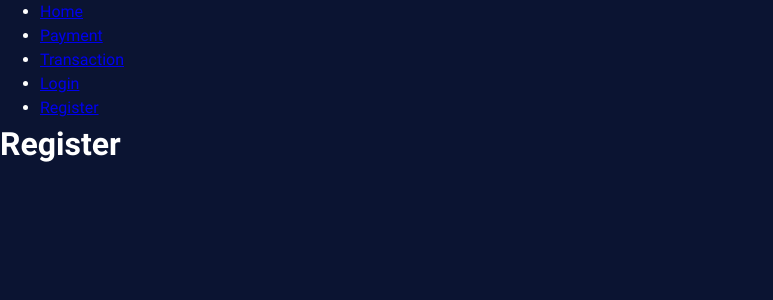
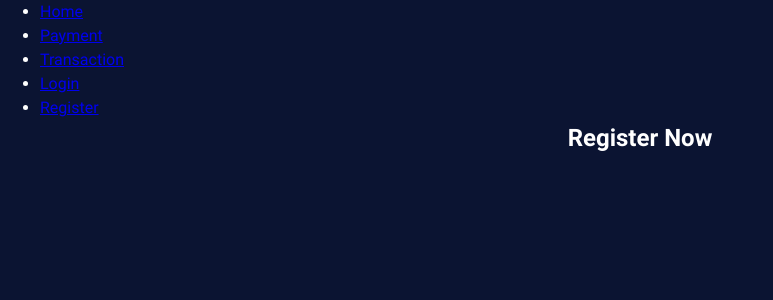
Before and after one commit to BuzzOffer/E-Gringotts-Frontend, a React (Vite) app: page /register in a window 1280 px wide. Shown: the top 300 px of the page, without its empty margins (0-773 px from the left). Built offline with nearby package versions, Linux system fonts and the light colour scheme.

Commit message:
Added FormTitle.css

```diff
--- /dev/null
+++ b/src/components/registration/FormTitle.css
@@ -0,0 +1,8 @@
+/* FormTitle.css */
+
+.form-title {
+    color: var(--white); /* Assuming you've set up your color variables */
+    text-align: center;
+    margin-bottom: 20px; /* or any other value based on your design */
+    /* Add more styling as needed */
+  }
--- /dev/null
+++ b/src/components/registration/FormTitle.jsx
@@ -0,0 +1,13 @@
+// FormTitle.js
+import React from 'react';
+import './FormTitle.css'; // Importing CSS specific to FormTitle
+
+function FormTitle({ text }) {
+  return (
+    <div>
+    <h2 className="form-title">{text}</h2>
+    </div>
+  );
+}
+
+export default FormTitle;
--- a/src/pages/Register/index.jsx
+++ b/src/pages/Register/index.jsx
@@ -1,3 +1,10 @@
+import React from 'react';
+import FormTitle from '../../components/registration/FormTitle'
+
 export default function Register(){
-    return <h1>Register</h1>
+    return (
+        <div>
+            <FormTitle text="Register Now"/>
+        </div>
+    );
 }
```
